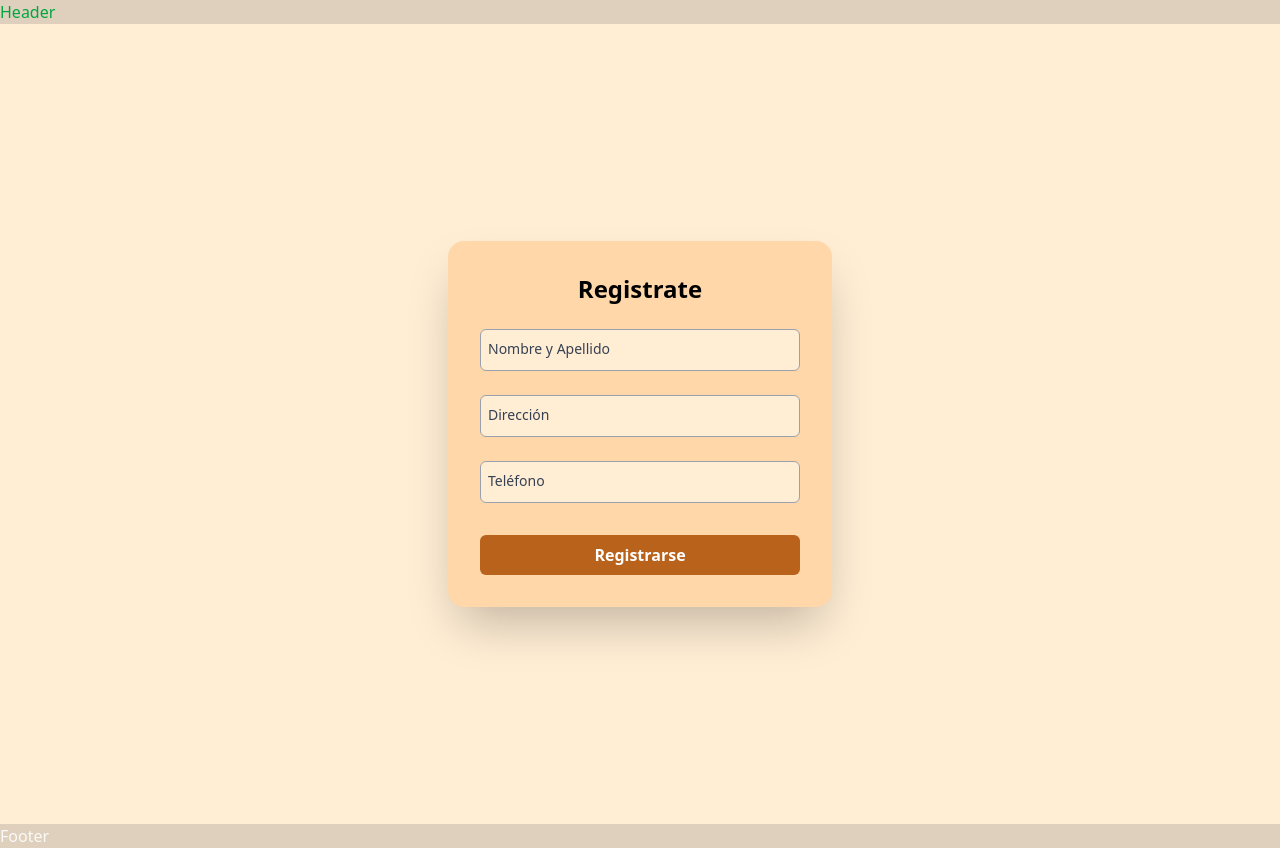
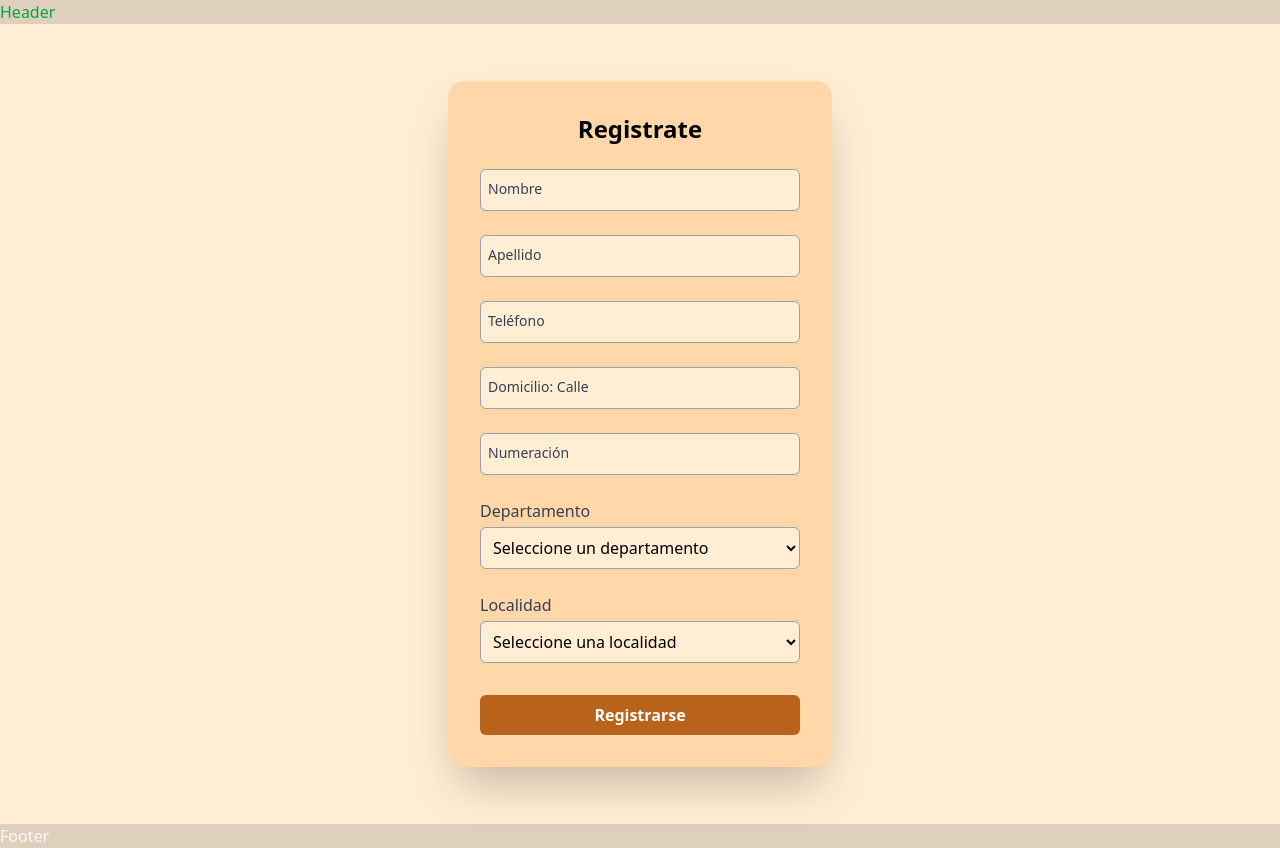
Before and after one commit to Juliorivasz/ElBuenSabor, a React (Vite) app: page /register in a window 1280 px wide. Built offline with nearby package versions, Linux system fonts and the light colour scheme.

Commit message:
Modificaciones, menu desplegable, validaciones

```diff
--- a/src/index.css
+++ b/src/index.css
@@ -16,7 +16,8 @@
 
   --bg-primary: #dfd0be;
 }
-
+/*Bg color del formulario registro con tailwind
+var(--color-orange-200) */
 body {
   background-color: var(--bg-primary);
 }
--- a/src/pages/Register.tsx
+++ b/src/pages/Register.tsx
@@ -1,44 +1,88 @@
 import React, { useState } from 'react';
 
-// Definimos el tipo para los datos del formulario
+// Tipo para los datos del formulario
 type FormData = {
-  fullName: string;
-  address: string;
+  firstName: string;
+  lastName: string;
+  calle: string;
+  number: string;
+  localidad: string;
+  departamento: string;
   phone: string;
 };
 
+// Objeto que asocia departamentos con sus respectivas localidades
+const departamentosConLocalidades: Record<string, string[]> = {
+  'Godoy Cruz': ['La Estanzuela', 'Barrio La Gloria', 'Trapiche'],
+  'Guaymallén': ['Bermejo', 'San Jose', 'Corralitos'],
+  'Las Heras': ['Barrio Municipal', 'Santa Teresita','San Ignacio'],
+  'Maipú': ['Tropero Sosa', 'Rodeo del Medio', 'San Roque'],
+  'Luján de Cuyo': ['Cacheuta', 'Ugarteche', 'El Carrizal'],
+};
+
 export const Register: React.FC = () => {
-  // Estado para almacenar los valores del formulario
   const [formData, setFormData] = useState<FormData>({
-    fullName: '',
-    address: '',
+    firstName: '',
+    lastName: '',
+    calle: '',
+    number: '',
+    localidad: '',
+    departamento: '',
     phone: '',
   });
 
-  // Estado para manejar errores de validación por campo
   const [errors, setErrors] = useState<Partial<FormData>>({});
 
-  // Función que actualiza el estado cuando cambia un input
-  const handleChange = (e: React.ChangeEvent<HTMLInputElement>) => {
+  // Obtiene la lista de localidades disponibles según el departamento elegido
+  const localidadesDisponibles = formData.departamento
+    ? departamentosConLocalidades[formData.departamento]
+    : [];
+
+  // Maneja los cambios en los inputs (Elige si es Input o Select)
+  const handleChange = (e: React.ChangeEvent<HTMLInputElement | HTMLSelectElement>) => {
     const { name, value } = e.target;
 
-    // Actualiza el valor del campo correspondiente
+    // Si se cambia el departamento, también reseteamos la localidad
+    if (name === 'departamento') {
+      setFormData({
+        ...formData,
+        departamento: value,
+        localidad: '', // Limpiamos la localidad si cambia el departamento
+      });
+    } else {
       setFormData({ ...formData, [name]: value });
+    }
 
     // Limpia el error de ese campo si existía
     setErrors((prev) => ({ ...prev, [name]: undefined }));
   };
 
-  // Función de validación para cada campo
+  // Validación de los datos ingresados
   const validate = (): boolean => {
     const newErrors: Partial<FormData> = {};
 
-    if (formData.fullName.trim().length < 3) {
-      newErrors.fullName = 'Debe tener al menos 3 caracteres.';
+    if (formData.firstName.trim().length < 3) {
+      newErrors.firstName = 'Debe tener al menos 3 caracteres.';
     }
 
-    if (formData.address.trim().length < 5) {
-      newErrors.address = 'Debe tener al menos 5 caracteres.';
+    if (formData.lastName.trim().length < 3) {
+      newErrors.lastName = 'Debe tener al menos 3 caracteres.';
+    }
+
+    if (formData.calle.trim().length < 4) {
+      newErrors.calle = 'Debe tener al menos 4 caracteres.';
+    }
+
+    if (!/^\d{2,}$/.test(formData.number.trim())) {
+      newErrors.number = 'Solo números (mínimo 2 dígitos).';
+    }
+
+    if (!formData.departamento) {
+      newErrors.departamento = 'Debe seleccionar un departamento.';
+    }
+
+    if (!formData.localidad) {
+      newErrors.localidad = 'Debe seleccionar una localidad.';
     }
 
     if (!/^\d{8,}$/.test(formData.phone.trim())) {
@@ -46,77 +90,63 @@ export const Register: React.FC = () => {
     }
 
     setErrors(newErrors);
-
-    // Si no hay errores, la validación pasa
     return Object.keys(newErrors).length === 0;
   };
 
-  // Maneja el envío del formulario
+  // Cuando el usuario envía el formulario
   const handleSubmit = (e: React.FormEvent) => {
-    e.preventDefault(); // Evita el comportamiento por defecto del form
+    e.preventDefault();
 
     if (validate()) {
-      console.log('Formulario enviado:', formData);
-      // Aquí podrías enviar los datos al backend o resetear el formulario
+      // Limpiar espacios en los datos antes de enviar
+      const cleanedData: FormData = {
+        firstName: formData.firstName.trim(),
+        lastName: formData.lastName.trim(),
+        calle: formData.calle.trim(),
+        number: formData.number.trim(),
+        localidad: formData.localidad.trim(),
+        departamento: formData.departamento.trim(),
+        phone: formData.phone.trim(),
+      };
+
+      console.log('Formulario enviado:', cleanedData);
+      // Aquí podrías enviar los datos al backend o limpiar el formulario
     }
   };
 
   return (
     <div className="flex justify-center items-center min-h-screen bg-orange-100">
-      {/* Formulario principal */}
       <form
         onSubmit={handleSubmit}
         className="bg-orange-200 p-8 rounded-2xl shadow-2xl w-full max-w-sm"
       >
         <h2 className="text-2xl font-bold mb-6 text-center text-black">Registrate</h2>
 
-        {/* Mapeamos campos para reutilizar estructura */}
+        {/* Campos de texto individuales */}
         {[
-          {
-            id: 'fullName',
-            label: 'Nombre y Apellido',
-            type: 'text',
-            error: errors.fullName,
-          },
-          {
-            id: 'address',
-            label: 'Dirección',
-            type: 'text',
-            error: errors.address,
-          },
-          {
-            id: 'phone',
-            label: 'Teléfono',
-            type: 'tel',
-            error: errors.phone,
-          },
+          { id: 'firstName', label: 'Nombre', type: 'text', error: errors.firstName },
+          { id: 'lastName', label: 'Apellido', type: 'text', error: errors.lastName },
+          { id: 'phone', label: 'Teléfono', type: 'tel', error: errors.phone },
+          { id: 'calle', label: 'Domicilio: Calle', type: 'text', error: errors.calle },
+          { id: 'number', label: 'Numeración', type: 'text', error: errors.number },
         ].map(({ id, label, type, error }) => (
           <div key={id} className="relative mb-6">
-            {/* Input con clases para interacción y animación */}
             <input
               type={type}
               name={id}
               id={id}
-              value={(formData as any)[id]} // Acceso dinámico a formData
+              value={(formData as any)[id]}
               onChange={handleChange}
-              placeholder=" " // Necesario para que funcione el peer-placeholder-shown
+              placeholder=" "
               required
               autoComplete="on"
               className={`peer p-2 w-full text-black bg-orange-100 border rounded-md
                 placeholder-transparent focus:outline-none focus:ring-2 focus:ring-[#242424]
                 ${error ? 'border-red-500 ring-red-500' : 'border-gray-400'}`}
             />
-
-            {/* Label animado usando peer */}
-            {/*
-              peer: permite que el label reaccione a eventos del input hermano (focus, placeholder-shown, etc)
-              peer-placeholder-shown: se aplica cuando el placeholder está visible (input vacío)
-              peer-focus: se aplica cuando el input tiene foco
-              peer-valid: útil cuando hay un valor válido y queremos mantener el label arriba
-            */}
             <label
               htmlFor={id}
-              className="absolute left-2 -top-3.5 text-sm text-gray-700 rounded-lg bg-orange-100 px-1
+              className="absolute left-2 -top-3.5 text-sm text-gray-700 bg-orange-100 px-1
                 transition-all duration-200 pointer-events-none
                 peer-placeholder-shown:top-2.5 peer-placeholder-shown:text-md peer-placeholder-shown:px-0
                 peer-focus:-top-3.5 peer-focus:text-sm peer-focus:px-1 peer-focus:text-[#242424]
@@ -124,13 +154,59 @@ export const Register: React.FC = () => {
             >
               {label}
             </label>
-
-            {/* Muestra el error debajo del campo si existe */}
             {error && <p className="text-sm text-red-600 mt-1">{error}</p>}
           </div>
         ))}
 
-        {/* Botón de envío */}
+        {/* Selector de Departamento */}
+        <div className="mb-6">
+          <label htmlFor="departamento" className="block text-md text-gray-700 mb-1">
+            Departamento
+          </label>
+          <select
+            name="departamento"
+            id="departamento"
+            value={formData.departamento}
+            onChange={handleChange}
+            required
+            className={`p-2 w-full text-black bg-orange-100 border rounded-md focus:outline-none focus:ring-2 focus:ring-[#242424]
+              ${errors.departamento ? 'border-red-500 ring-red-500' : 'border-gray-400'}`}>
+            <option value="" disabled>Seleccione un departamento</option>
+            {Object.keys(departamentosConLocalidades).map((dep) => (
+              <option key={dep} value={dep}>
+                {dep}
+              </option>
+            ))}
+          </select>
+          {errors.departamento && <p className="text-sm text-red-600 mt-1">{errors.departamento}</p>}
+        </div>
+
+        {/* Selector de Localidad (dinámico según el departamento elegido) */}
+        <div className="mb-6">
+          <label htmlFor="localidad" className="block text-md text-gray-700 mb-1">
+            Localidad
+          </label>
+          <select
+            name="localidad"
+            id="localidad"
+            value={formData.localidad}
+            onChange={handleChange}
+            required
+            disabled={!formData.departamento}
+            className={`p-2 w-full text-black bg-orange-100 border rounded-md focus:outline-none focus:ring-2 focus:ring-[#242424]
+              ${errors.localidad ? 'border-red-500 ring-red-500' : 'border-gray-400'}`}
+          >
+            <option value="" disabled>Seleccione una localidad</option>
+            {localidadesDisponibles.map((loc) => (
+              <option key={loc} value={loc}>
+                {loc}
+              </option>
+            ))}
+          </select>
+          {errors.localidad && <p className="text-sm text-red-600 mt-1">{errors.localidad}</p>}
+        </div>
+
+        {/* Botón para enviar el formulario */}
         <button
           type="submit"
           className="w-full py-2 mt-2 bg-[#b8621b] text-white font-semibold rounded-md
```
Lines whose indentation alone changed are shown as unchanged.
